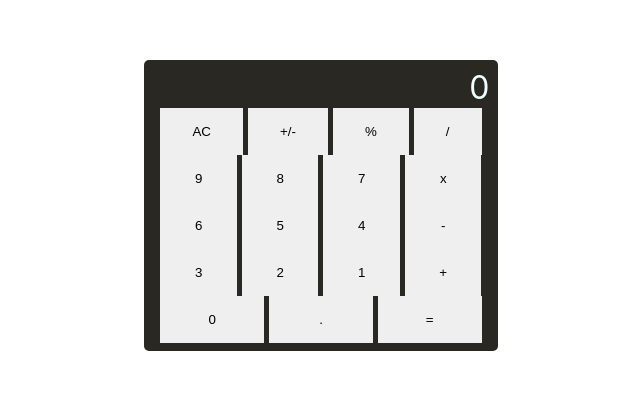
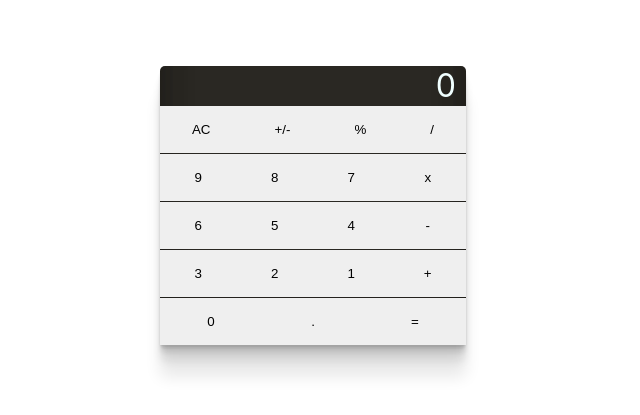
Before and after one commit to Chaseknis/math_magician_react, a React (Create React App) app: page / in a window 1280 px wide. Shown: the part 195-610 px from the top of the page, without its empty margins (327-967 px from the left). Built offline with nearby package versions, Linux system fonts and the light colour scheme.

Commit message:
make changes

```diff
--- a/src/index.css
+++ b/src/index.css
@@ -39,8 +39,8 @@
   justify-content: center;
   align-items: center;
   background-color: rgb(42, 40, 35);
-  padding: 0.5rem;
   border-radius: 5px;
+  box-shadow: rgba(0, 0, 0, 0.17) 0 -23px 25px 0 inset, rgba(0, 0, 0, 0.15) 0 -36px 30px 0 inset, rgba(0, 0, 0, 0.1) 0 -79px 40px 0 inset, rgba(0, 0, 0, 0.06) 0 2px 1px, rgba(0, 0, 0, 0.09) 0 4px 2px, rgba(0, 0, 0, 0.09) 0 8px 4px, rgba(0, 0, 0, 0.09) 0 16px 8px, rgba(0, 0, 0, 0.09) 0 32px 16px;
 }
 
 p {
@@ -48,12 +48,14 @@
   color: azure;
   font-size: 32px;
   margin: 0.5px 0;
+  padding-right: 10px;
 }
 
 .number_wrapper {
   display: flex;
   flex-direction: column;
   flex-wrap: wrap;
+  gap: 1px;
 }
 
 .row_container {
@@ -61,7 +63,6 @@
   display: flex;
   align-items: center;
   justify-content: flex-start;
-  gap: 5px;
 }
 
 button {
```
